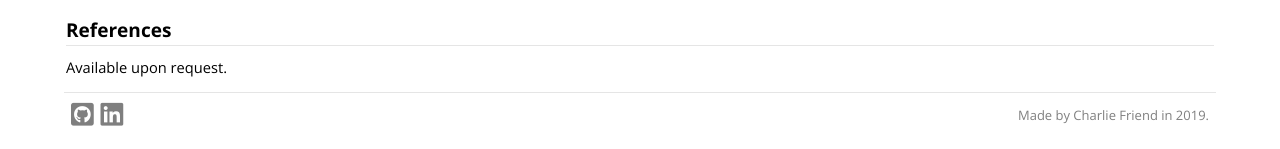
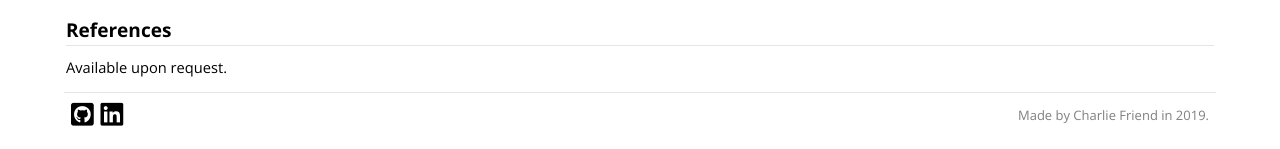
Before and after one commit to CDFriend/CDFriend.github.io, a Jekyll site: the page built from resume.md, in a window 1280 px wide. Shown: the part 1729-1878 px from the top of the page. Built offline with Jekyll 4.4.1, drawn with Linux system fonts in a browser that asks for light colours; nearby versions of some CDN libraries; our own code applies the rules of GitHub Pages for plain Markdown files.

Commit message:
Footer links!

```diff
--- a/_layouts/default.html
+++ b/_layouts/default.html
@@ -24,9 +24,13 @@
             {{ content }}
 
             <div class="footer">
-                <span class="icons">
-                    <i class="fab fa-github-square"></i>
-                    <i class="fab fa-linkedin"></i>
+                <span class="icons animated-link-hover">
+                    <a href="https://www.github.com/CDFriend">
+                        <i class="fab fa-github-square"></i>
+                    </a>
+                    <a href="https://www.linkedin.com/in/charliefriend/">
+                        <i class="fab fa-linkedin"></i>
+                    </a>
                 </span>
 
                 <span class="float-right">
--- a/_sass/common.scss
+++ b/_sass/common.scss
@@ -3,6 +3,8 @@
  */
 
 // Colors
+$icon-hover: #bc3d34;
+
 $line-light:  1px solid rgba(0, 0, 0, 0.1);
 $line-medium: 1px solid rgba(0, 0, 0, 0.2);
 $line-dark:   1px solid rgba(0, 0, 0, 0.3);
@@ -58,3 +60,10 @@
     float: right;
     margin-left: $img-float-pad;
 }
+
+// Animations
+@mixin transition($property) {
+    transition: $property;
+    -webkit-transition: $property;
+    -moz-transition: $property;
+}
--- a/_sass/main.scss
+++ b/_sass/main.scss
@@ -33,6 +33,18 @@
     }
 }
 
+.animated-link-hover {
+    a {
+        color: black;
+        text-decoration: none;
+        @include transition(color 0.25s);
+    }
+
+    a:hover {
+        color: $icon-hover;
+    }
+}
+
 @media (min-width: 800px) {
     div.container { width: 90%; }
 }
```
